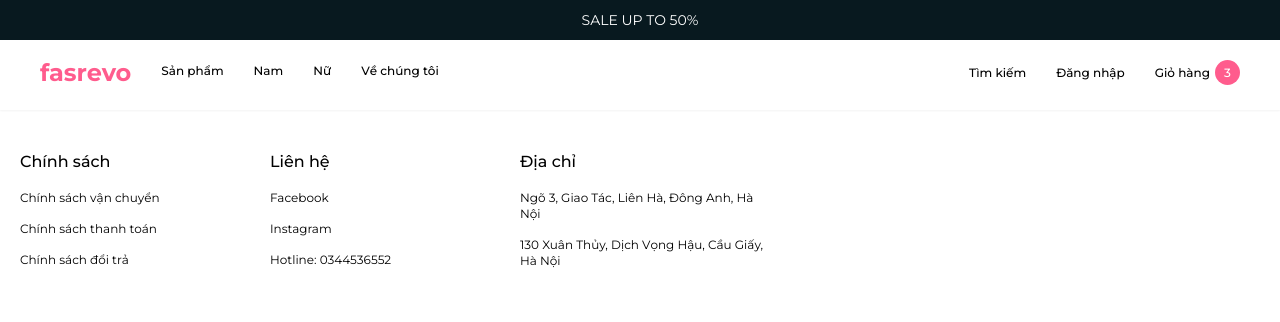
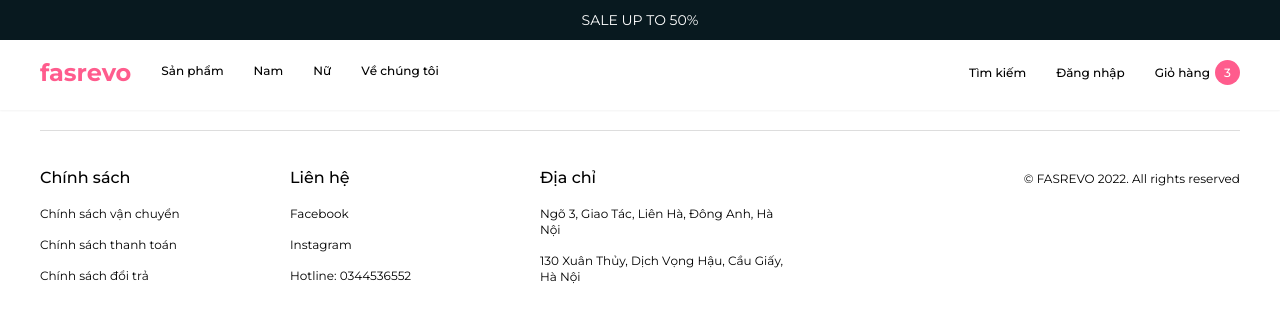
Before and after one commit to tiendung06/fasrevo, a Next.js app: page / in a window 1280 px wide. Shown: the top 322 px of the page. Built offline with nearby package versions, Linux system fonts and the light colour scheme.

Commit message:
Change padding footer

```diff
--- a/src/layout/Footer/index.js
+++ b/src/layout/Footer/index.js
@@ -9,10 +9,18 @@ import {
 const Footer = () => {
   return (
     <footer className='w-full'>
-      <div className='max-w-[1920px] bg-white px-5 py-5 mx-auto flex flex-wrap'>
-        <FooterColumn heading='Chính sách' col={footerPolicy} meta='link' />
-        <FooterColumn heading='Liên hệ' col={footerContact} meta='link' />
-        <FooterColumn heading='Địa chỉ' col={storeAdress} />
+      <div className='max-w-[1920px] bg-white px-5 lg:px-10 py-5 mx-auto'>
+        <div className='border-t-[1px] border-t-[#dddddd] w-full pt-[15px]'></div>
+        <div className='flex flex-wrap justify-between'>
+          <div className='flex flex-wrap'>
+            <FooterColumn heading='Chính sách' col={footerPolicy} meta='link' />
+            <FooterColumn heading='Liên hệ' col={footerContact} meta='link' />
+            <FooterColumn heading='Địa chỉ' col={storeAdress} />
+          </div>
+          <div className='pt-5'>
+            <span className='text-xs'>© FASREVO 2022. All rights reserved</span>
+          </div>
+        </div>
       </div>
     </footer>
   );
```
